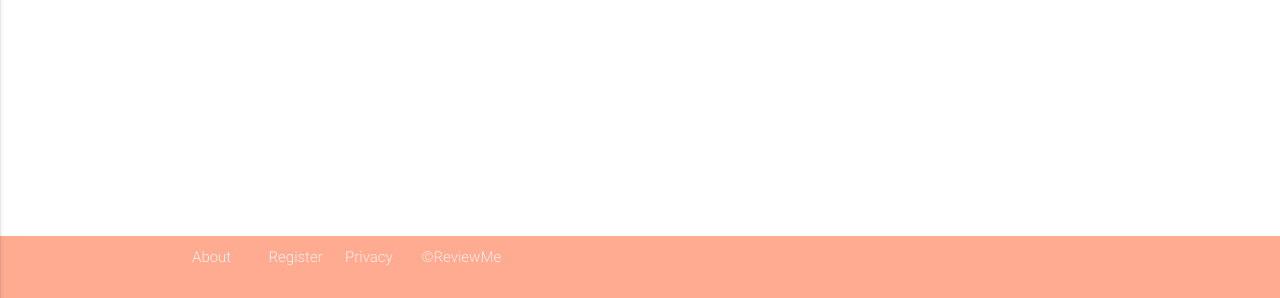
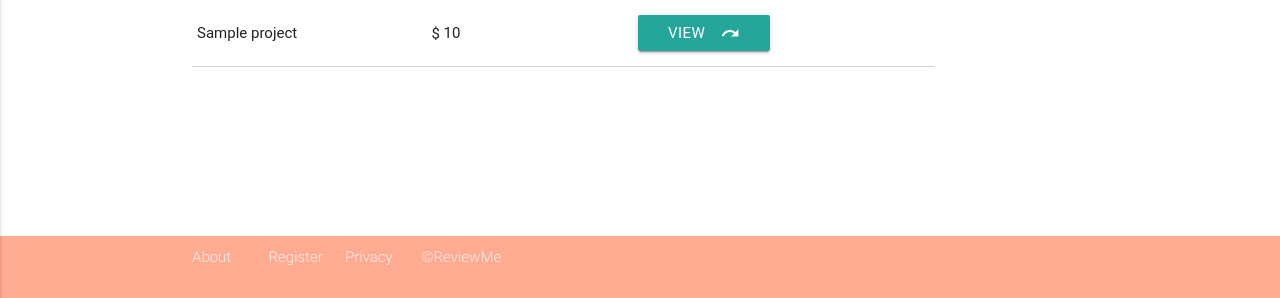
Before and after one commit to manibatra/reviewme, a Django app: a page that uses reviewme/projects/templates/projects/studentdash.html in a window 1280 px wide. Shown: the part 502-800 px from the top of the page. Run offline with Django 3.2, Linux system fonts and the light colour scheme; a user stored in the database is signed in; tables that the repository leaves empty hold one stand-in row (values such as "Sample post"); some libraries are stand-ins or nearby versions; some web fonts are replaced.

Commit message:
showing finished and resubmit required projects

```diff
--- a/reviewme/projects/templates/projects/studentdash.html
+++ b/reviewme/projects/templates/projects/studentdash.html
@@ -50,10 +50,12 @@
             </thead>
 
             <tbody>
-              {% for dictionary in available %}
+              {% for dictionary in resubmit_projects %}
               <tr>
                   <td>{{ dictionary.project__name }}</td>
-                  <td>{{ dictionary.count }}</td>
+                  <td>Resubmission Required</td>
+                  <td><a href="/content/submission/{{dictionary.id}}/" class="waves-effect waves-light btn">Resubmit
+                        <i class="material-icons right">redo</i></a></td>
               </tr>
               {% endfor %}
             </tbody>
@@ -78,12 +80,11 @@
             </thead>
 
             <tbody>
-              {% for dictionary in assigned %}
+              {% for dictionary in finished_projects %}
                 <tr>
-                  <td>{{ dictionary.project__name }}</td>
-                  <td>$ {{ dictionary.project__cost}}</td>
-                  <td>{{ dictionary.time_remaining}} hr{{ dictionary.time_remaining | pluralize }}</td>
-                  <td><a href="/content/submission/{{dictionary.id}}/" class="waves-effect waves-light btn">Resume
+                  <td>{{ dictionary.project.name }}</td>
+                  <td>$ {{ dictionary.project.cost}}</td>
+                  <td><a href="/content/submission/{{dictionary.id}}/" class="waves-effect waves-light btn">View
                         <i class="material-icons right">redo</i></a></td>
                 </tr>
               {% endfor %}
--- a/reviewme/projects/views.py
+++ b/reviewme/projects/views.py
@@ -189,7 +189,12 @@ def submitReview(request, submission_id):
 #method to show the student dashboard
 def showStudentDash(request):
 	if request.user.is_authenticated():
+		current_user = User.objects.get(pk=request.user.id)
+		finished_projects = Submission.objects.filter(student=current_user).filter(finished=True)
 		context = {}
+		context['finished_projects'] = finished_projects
+		resubmission_required = Submission.objects.filter(student=current_user).filter(returned_on__isnull=False).filter(finished=False).values('project__name', 'project__id').annotate(count=Count('project', distinct=True))
+		context['resubmit_projects'] = resubmission_required
 		return render(request, "projects/studentdash.html", context)
 	else:
 		return HttpResponseRedirect(reverse('users:login'))
```
